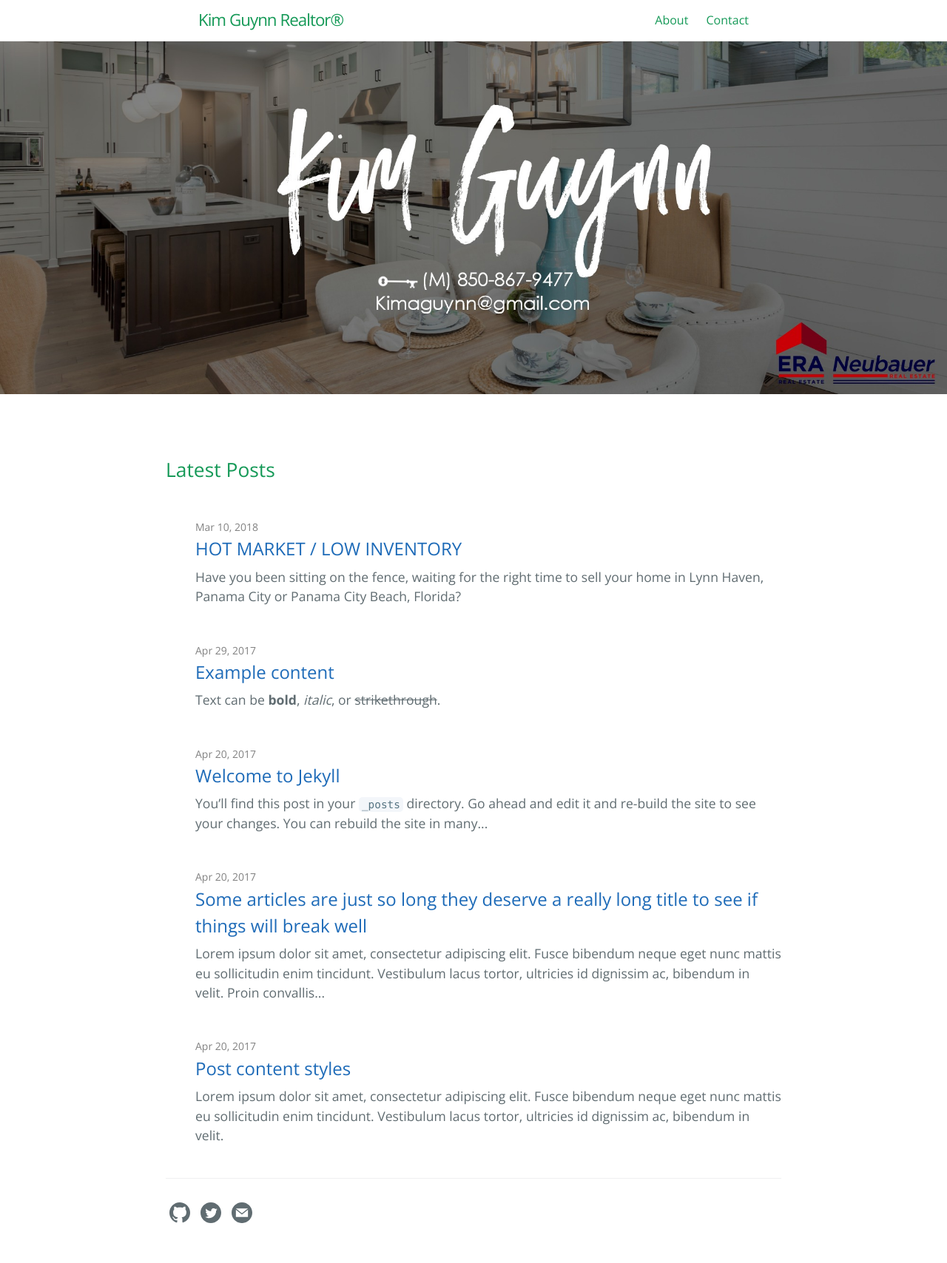
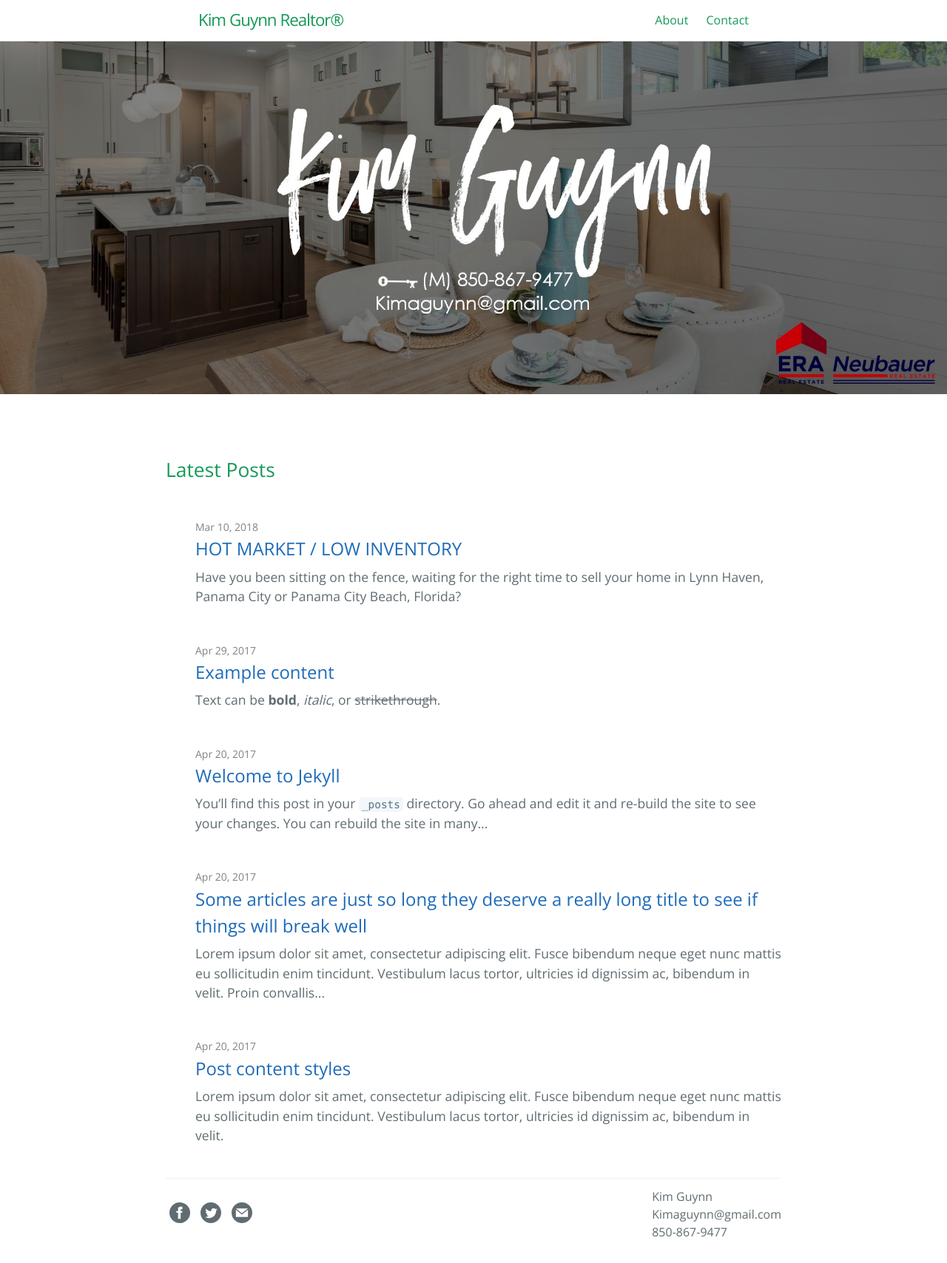
Before and after one commit to kimguynn/kimguynn.github.io, a Jekyll site: the page built from index.md, in a window 1280 px wide. Shown: the whole page at 74% size. Built offline with Jekyll 4.4.1, drawn with Linux system fonts in a browser that asks for light colours.

Commit message:
Update social icons

```diff
--- a/_config.yml
+++ b/_config.yml
@@ -22,6 +22,7 @@ twitter:
   username: kimguynn
 #  site:
 facebook:
+  username: kimguynnrealtor
   #publisher: 1592372034171500
   #profile_id: 1809805629
   #app_id: 1798910940422432 # cayman-blog
--- a/_layouts/default.html
+++ b/_layouts/default.html
@@ -52,10 +52,11 @@
     {% if page.layout == 'post' %}
       {% assign page-tagline = page.tagline | escape  %}
     {% endif %}
+    <a href="/">
+      <section class="page-header" id="home-banner-img">
 
-    <section class="page-header" id="home-banner-img">
-
-    </section>
+      </section>
+    </a>
 
     <section class="main-content">
 
@@ -63,14 +64,11 @@
 
       <footer class="site-footer">
         <!-- SVG icons from https://iconmonstr.com -->
-
-        <!-- Github icon -->
         <span class="my-span-icon">
-          <a href="{{ site.github.owner_url }}" aria-label="{{ site.github.owner_name }}'s GitHub" title="{{ site.github.owner_name }}'s GitHub">
-            <svg class="my-svg-icon" xmlns="http://www.w3.org/2000/svg" width="24" height="24" viewBox="0 0 24 24"><path d="M12 0c-6.626 0-12 5.373-12 12 0 5.302 3.438 9.8 8.207 11.387.599.111.793-.261.793-.577v-2.234c-3.338.726-4.033-1.416-4.033-1.416-.546-1.387-1.333-1.756-1.333-1.756-1.089-.745.083-.729.083-.729 1.205.084 1.839 1.237 1.839 1.237 1.07 1.834 2.807 1.304 3.492.997.107-.775.418-1.305.762-1.604-2.665-.305-5.467-1.334-5.467-5.931 0-1.311.469-2.381 1.236-3.221-.124-.303-.535-1.524.117-3.176 0 0 1.008-.322 3.301 1.23.957-.266 1.983-.399 3.003-.404 1.02.005 2.047.138 3.006.404 2.291-1.552 3.297-1.23 3.297-1.23.653 1.653.242 2.874.118 3.176.77.84 1.235 1.911 1.235 3.221 0 4.609-2.807 5.624-5.479 5.921.43.372.823 1.102.823 2.222v3.293c0 .319.192.694.801.576 4.765-1.589 8.199-6.086 8.199-11.386 0-6.627-5.373-12-12-12z"/></svg>
+          <a href="https://facebook.com/{{ site.facebook.username }}" aria-label="{{ site.github.owner_name }}'s Facebook" title="{{ site.github.owner_name }}'s Twitter">
+            <svg class="my-svg-icon" xmlns="http://www.w3.org/2000/svg" width="24" height="24" viewBox="0 0 24 24"><path d="M12 0c-6.627 0-12 5.373-12 12s5.373 12 12 12 12-5.373 12-12-5.373-12-12-12zm3 8h-1.35c-.538 0-.65.221-.65.778v1.222h2l-.209 2h-1.791v7h-3v-7h-2v-2h2v-2.308c0-1.769.931-2.692 3.029-2.692h1.971v3z"/></svg>
           </a>
         </span>
-
         <!-- Twitter icon -->
         <span class="my-span-icon">
           <a href="https://twitter.com/{{ site.twitter.username }}" aria-label="{{ site.github.owner_name }}'s Twitter" title="{{ site.github.owner_name }}'s Twitter">
@@ -96,6 +94,15 @@
           </span>
         {% endif %}
 
+        <div class="contact-footer">
+          Kim Guynn
+          </br>
+          Kimaguynn@gmail.com
+          </br>
+          850-867-9477
+        </div>
+
+
       </footer>
     </section>
 
--- a/assets/css/style.scss
+++ b/assets/css/style.scss
@@ -14,3 +14,4 @@
 @media screen and (min-width: 33em) and (max-width: 37em) { #home-banner-img { padding: 0rem 0rem 14rem 0rem; } }
 @media screen and (min-width: 28em) and (max-width: 33em) { #home-banner-img { padding: 0rem 0rem 12rem 0rem; } }
 @media screen and (max-width: 28em) { #home-banner-img { padding: 0rem 0rem 12rem 0rem; } }
+.contact-footer { float: right; margin-top: -20px; }
```
